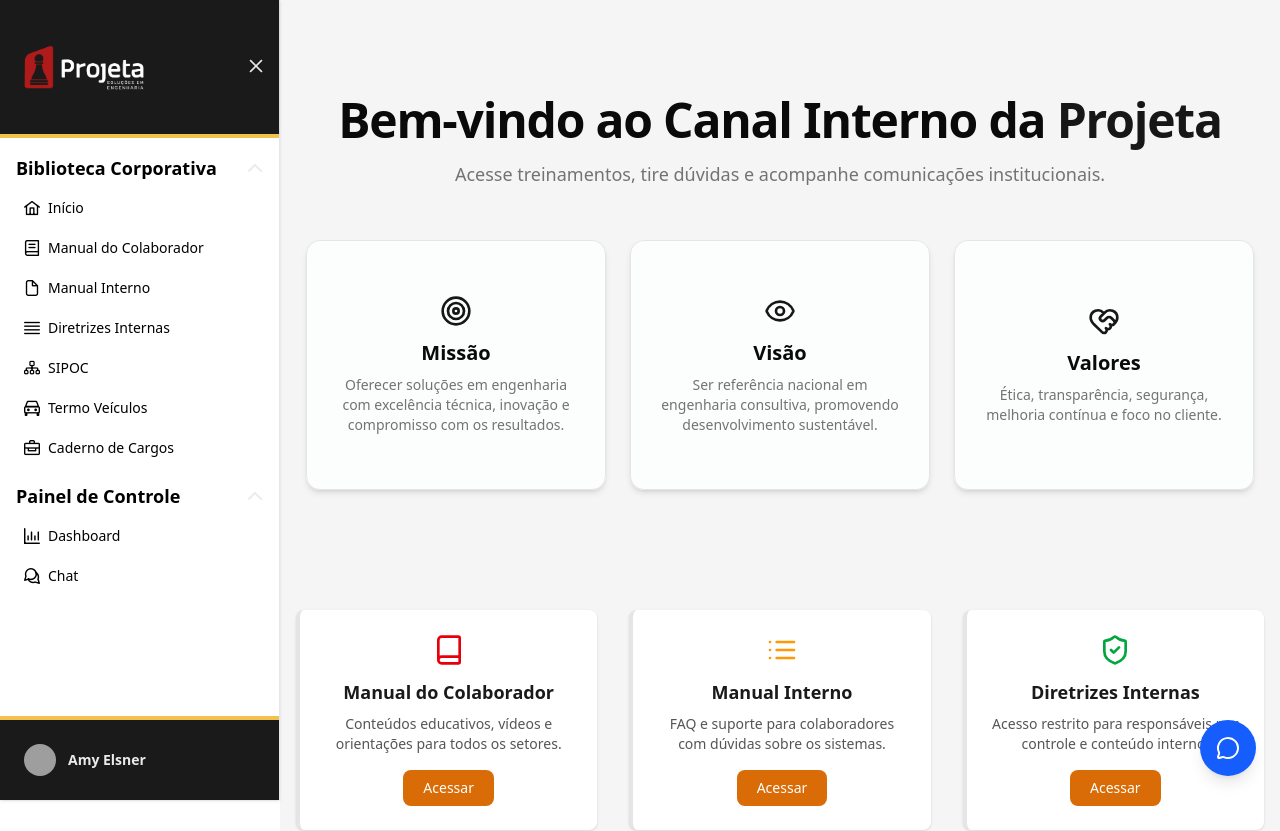
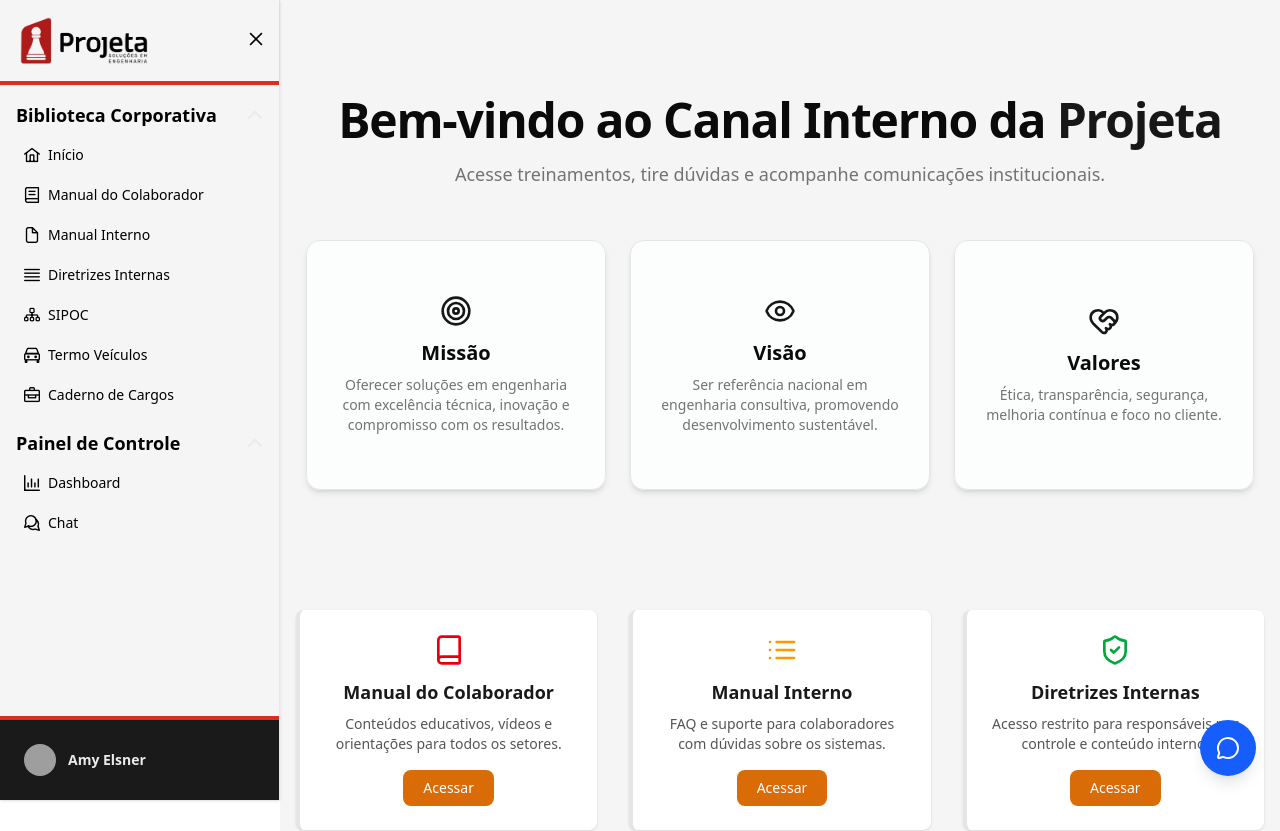
Before and after one commit to NITEP-Projeta/faqprojeta, a Next.js app: page / in a window 1280 px wide. Shown: the top 831 px of the page. Built offline with nearby package versions, Linux system fonts and the light colour scheme; grey boxes are pictures that could not be loaded.

Commit message:
Ajuste SideBar

```diff
--- a/components/ClientLayout.tsx
+++ b/components/ClientLayout.tsx
@@ -22,26 +22,26 @@ export default function ClientLayout({ children }: { children: React.ReactNode }
     <div className="flex min-h-screen">
       {/* SIDEBAR FIXA */}
       {isSidebarOpen && (
-        <aside className="w-[280px] bg-[#ffffff] border-r border-gray-200 flex flex-col justify-between h-screen sticky top-0 left-0 shadow-sm z-20 transition-all duration-300">
+        <aside className="w-[280px] bg-[#F5F5F5] border-r border-gray-200 flex flex-col justify-between h-screen sticky top-0 left-0 shadow-sm z-20 transition-all duration-300">
           {/* TOPO COM LOGO */}
-          <div className="px-5 py-4 flex items-center justify-between bg-[#1A1A1A] shadow-sm gap-23">
+          <div className="px-5 py-4 flex items-center justify-between bg-[#F5F5F5] shadow-sm gap-23">
             <div className="flex items-center gap-3">
               <img
-                src="/Logotipo_Projeta_2.png"
+                src="/Logotipo_Projeta_1.png"
                 alt="logo"
                 className="w-32 max-w-[140px] object-contain transition-transform duration-300 hover:scale-105"
               />
             </div>
             <button
               onClick={() => setIsSidebarOpen(false)}
-              className="text-[#EAEAEA] hover:text-[#F2C14E] p-2 rounded-full transition-all duration-300"
+              className="text-black hover:text-[#dc2e1c] p-2 rounded-full transition-all duration-300"
             >
               <i className="pi pi-times text-lg cursor-pointer"></i>
             </button>
           </div>
 
           {/* MENU */}
-          <div className="overflow-y-auto flex-1 px-4 py-4 text-sm border-t-4 border-[#F2C14E]">
+          <div className="overflow-y-auto flex-1 px-4 py-4 text-sm border-t-4 border-[#dc2e1c]">
             {/* FAVORITES */}
             <div className="mb-4">
               <button
@@ -175,7 +175,7 @@ export default function ClientLayout({ children }: { children: React.ReactNode }
           </div>
 
           {/* RODAPÉ COM USUÁRIO */}
-          <div className="p-4 bg-[#1A1A1A] border-t-4 border-[#F2C14E]">
+          <div className="p-4 bg-[#1A1A1A] border-t-4 border-[#dc2e1c]">
             <a className="flex items-center gap-3 p-2 rounded transition cursor-pointer">
               <Avatar
                 image="https://primefaces.org/cdn/primereact/images/avatar/amyelsner.png"
```
Also changed, not shown: public/Logotipo_Projeta_1.png (added).
